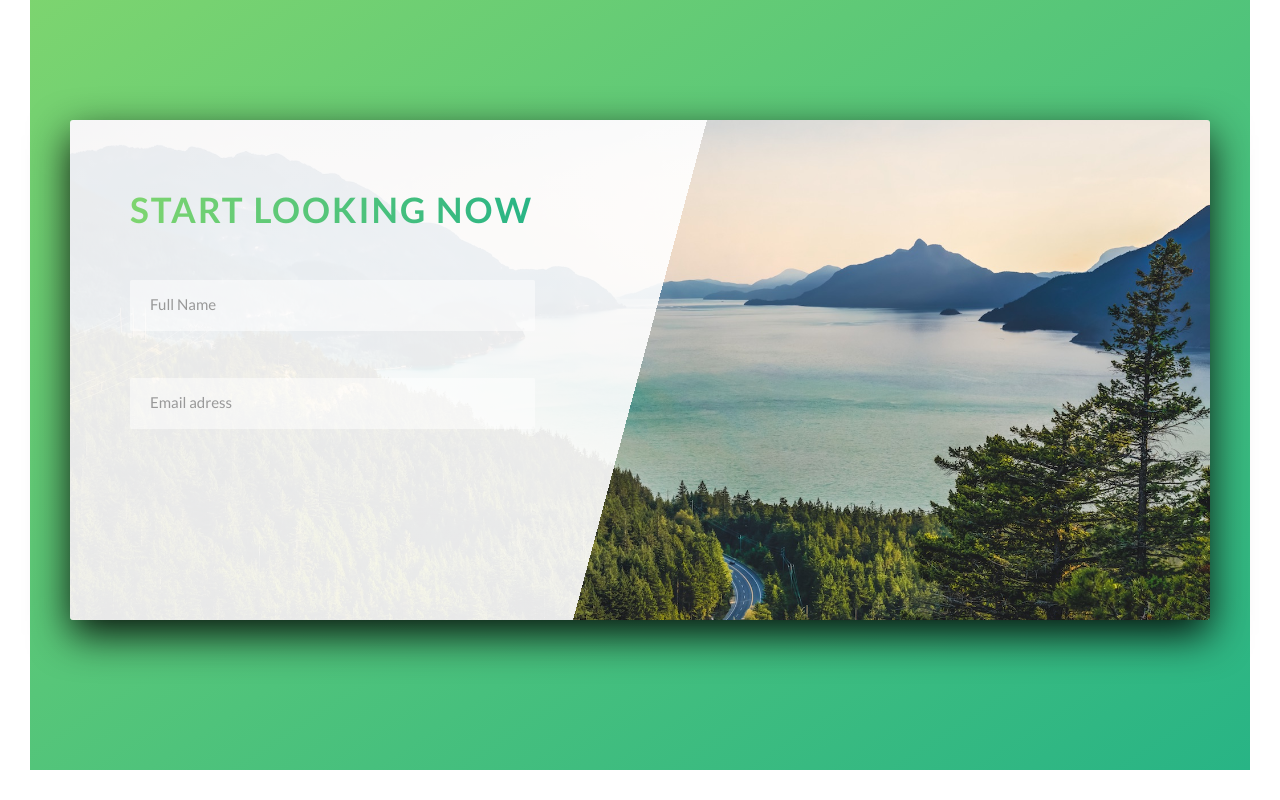
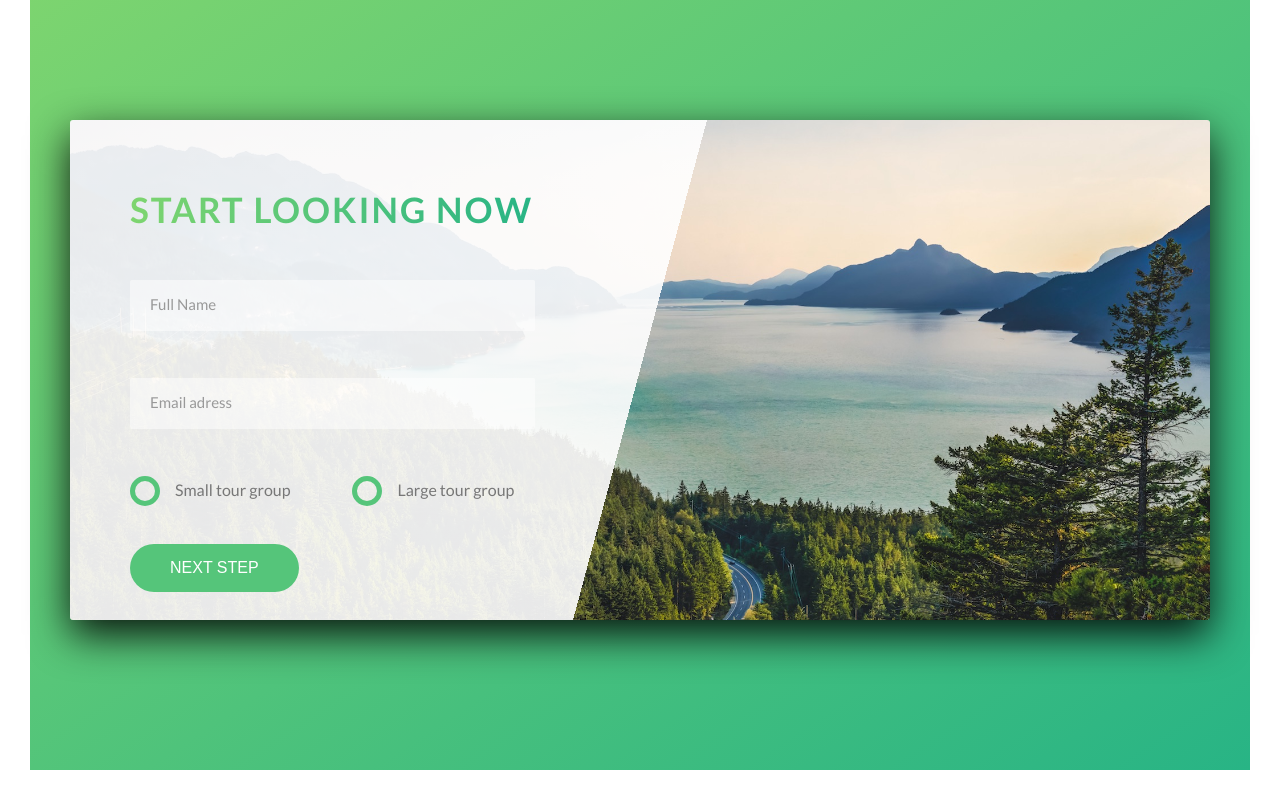
Before and after one commit to costamatthew/natours-project, a website: page index.html in a window 1280 px wide. Shown: the part 4560-5360 px from the top of the page. Drawn offline with Linux system fonts and the light colour scheme; files whose address does not match are found by name.

Commit message:
feat: form radio-label and button

```diff
--- a/index.html
+++ b/index.html
@@ -350,6 +350,38 @@
                   />
                   <label for="email" class="form__label">Email adress</label>
                 </div>
+
+                <div class="form__group u-margin-bottom-medium">
+                  <div class="form__radio-group">
+                    <input
+                      type="radio"
+                      class="form__radio-input"
+                      id="small"
+                      name="size"
+                    />
+                    <label for="small" class="form__radio-label">
+                      <span class="form__radio-button"></span>
+                      Small tour group</label
+                    >
+                  </div>
+
+                  <div class="form__radio-group">
+                    <input
+                      type="radio"
+                      class="form__radio-input"
+                      id="large"
+                      name="size"
+                    />
+                    <label for="large" class="form__radio-label">
+                      <span class="form__radio-button"></span>
+                      Large tour group</label
+                    >
+                  </div>
+                </div>
+
+                <div class="form__group">
+                  <button class="btn btn--green">Next Step</button>
+                </div>
               </form>
             </div>
           </div>
--- a/sass/base/_utilities.scss
+++ b/sass/base/_utilities.scss
@@ -1,23 +1,23 @@
 .u-center-text {
-  text-align: center;
+  text-align: center !important;
 }
 
 .u-margin-bottom-small {
-  margin-bottom: 1.5rem;
+  margin-bottom: 1.5rem !important;
 }
 
 .u-margin-bottom-medium {
-  margin-bottom: 4rem;
+  margin-bottom: 4rem !important;
 }
 
 .u-margin-bottom-big {
-  margin-bottom: 8rem;
+  margin-bottom: 8rem !important;
 }
 
 .u-margin-top-big {
-  margin-top: 8rem;
+  margin-top: 8rem !important;
 }
 
 .u-margin-top-huge {
-  margin-top: 10rem;
+  margin-top: 10rem !important;
 }
--- a/sass/components/_button.scss
+++ b/sass/components/_button.scss
@@ -1,4 +1,5 @@
 .btn {
+  &,
   &:link,
   &:visited {
     text-transform: uppercase;
@@ -9,6 +10,10 @@
     transition: all 0.2s;
     position: relative;
     font-size: $default-font-size;
+
+    //Change for the <button> element
+    border: none;
+    cursor: pointer;
   }
 
   &:hover {
@@ -21,7 +26,9 @@
     }
   }
 
-  &:active {
+  &:active,
+  &:focus {
+    outline: none;
     transform: translateY(-1px);
     box-shadow: 0 0.5rem 1rem rgba($color-black, 0.2);
   }
--- a/sass/components/_form.scss
+++ b/sass/components/_form.scss
@@ -13,6 +13,7 @@
     border-bottom: 3px solid transparent;
     width: 90%;
     display: block;
+    transition: all 0.3;
 
     &:focus {
       outline: none;
@@ -35,7 +36,7 @@
     margin-left: 2rem;
     margin-top: 0.7rem;
     display: block;
-    transition: all 0.3;
+    transition: all 0.3s;
   }
 
   &__input:placeholder-shown + &__label {
@@ -43,4 +44,50 @@
     visibility: hidden;
     transform: translateY(-4rem);
   }
+
+  &__radio-group {
+    width: 49%;
+    display: inline-block;
+  }
+
+  &__radio-input {
+    display: none;
+  }
+
+  &__radio-label {
+    font-size: $default-font-size;
+    cursor: pointer;
+    position: relative;
+    padding-left: 4.5rem;
+  }
+
+  &__radio-button {
+    width: 3rem;
+    height: 3rem;
+    border: 0.5rem solid $color-primary;
+    border-radius: 50%;
+    display: inline-block;
+    position: absolute;
+    left: 0;
+    top: -0.4rem;
+
+    &::after {
+      content: "";
+      display: block;
+      width: 1rem;
+      height: 1rem;
+      border-radius: 50%;
+      position: absolute;
+      left: 50%;
+      top: 50%;
+      transform: translate(-50%, -50%);
+      background-color: $color-primary;
+      opacity: 0;
+      transition: opacity 0.2s;
+    }
+  }
+
+  &__radio-input:checked ~ &__radio-label &__radio-button::after {
+    opacity: 1;
+  }
 }
```
Also changed, not shown: css/style.css.
